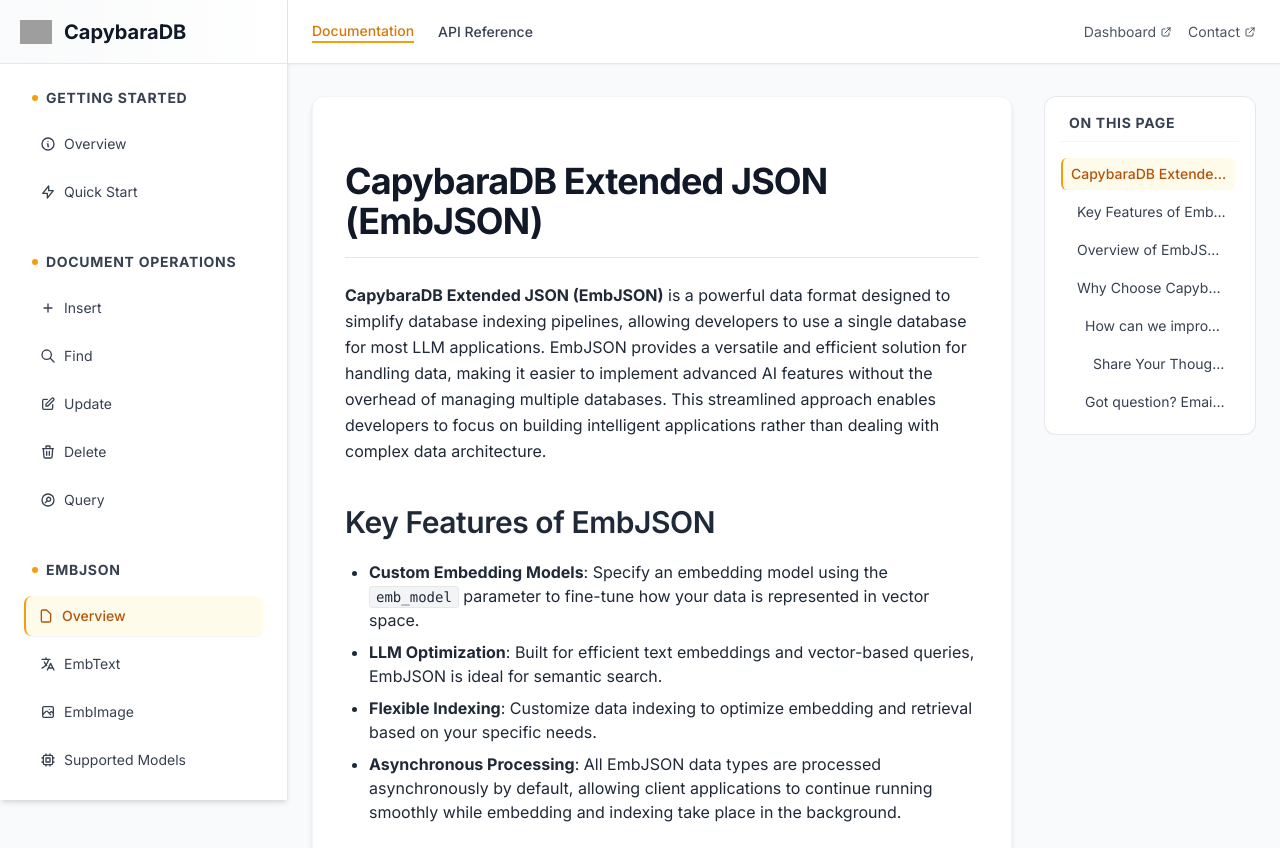
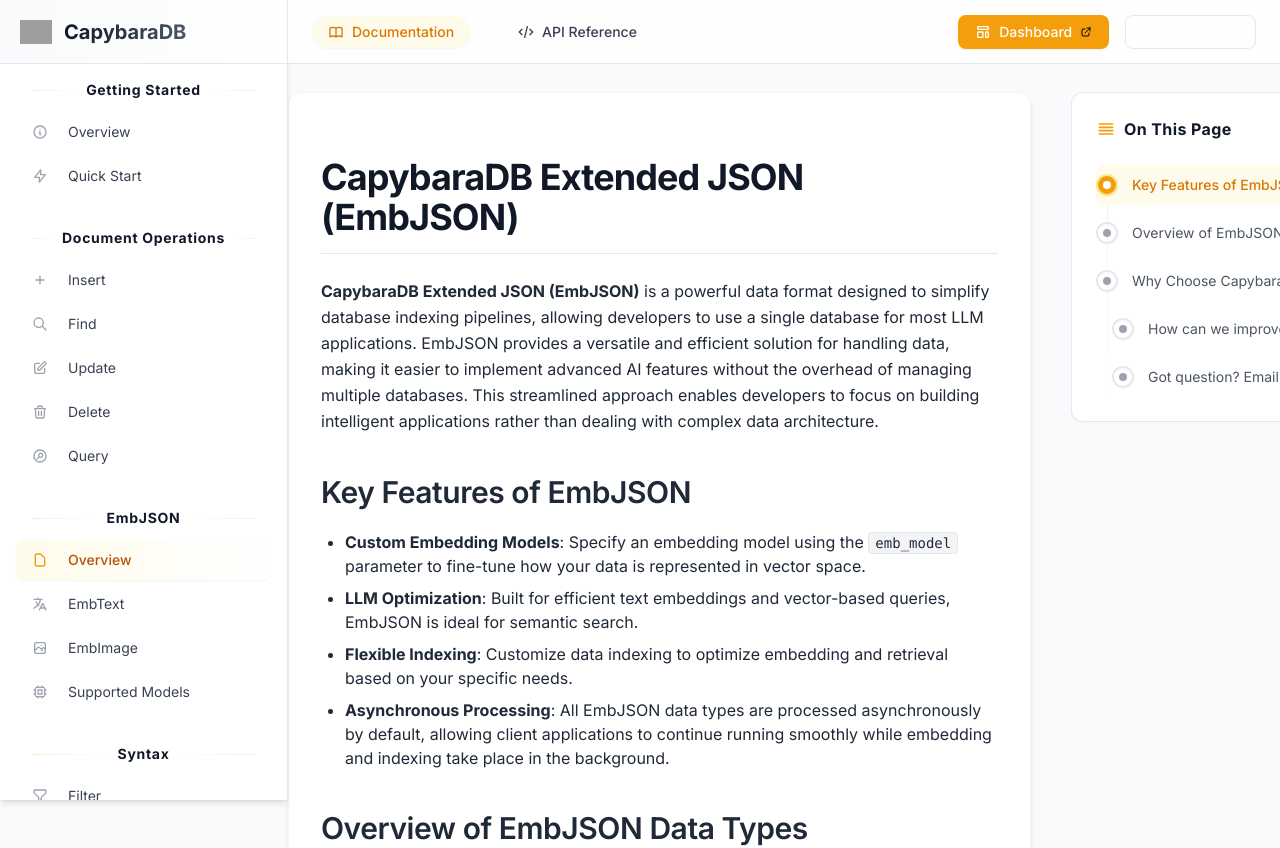
Before and after one commit to capydb/capydb-docs, a Next.js app: page /emb_json in a window 1280 px wide. Shown: the top 848 px of the page. Built offline with nearby package versions, Linux system fonts and the light colour scheme; no server answers; grey boxes are pictures that could not be loaded.

Commit message:
changed navbar, sidebar and right window

```diff
--- a/package.json
+++ b/package.json
@@ -12,7 +12,7 @@
   "dependencies": {
     "@heroicons/react": "^2.1.5",
     "@mdx-js/loader": "^3.0.1",
-    "@mdx-js/react": "^3.0.1",
+    "@mdx-js/react": "^3.1.0",
     "@next/mdx": "^14.2.5",
     "autoprefixer": "^10.4.20",
     "gray-matter": "^4.0.3",
@@ -22,7 +22,7 @@
     "react": "^18.3.1",
     "react-dom": "^18.3.1",
     "react-markdown": "^9.0.1",
-    "react-syntax-highlighter": "^15.5.0",
+    "react-syntax-highlighter": "^15.6.1",
     "react-toastify": "^11.0.2",
     "rehype-highlight": "^7.0.0",
     "rehype-slug": "^6.0.0",
@@ -32,7 +32,7 @@
     "@types/node": "^20",
     "@types/react": "^18",
     "@types/react-dom": "^18",
-    "@types/react-syntax-highlighter": "^15.5.11",
+    "@types/react-syntax-highlighter": "^15.5.13",
     "eslint": "^8",
     "eslint-config-next": "14.2.5",
     "postcss": "^8.4.47",
--- a/src/components/DocLayout.tsx
+++ b/src/components/DocLayout.tsx
@@ -4,6 +4,8 @@
 import Image from 'next/image';
 import { usePathname } from 'next/navigation';
 import TOC from './TOC';
+import { MDXProvider } from '@mdx-js/react';
+import MDXComponents from './MDXComponents';
 
 interface NavItem {
   title: string;
@@ -299,41 +301,59 @@
       {/* Sidebar */}
       <aside className="fixed inset-y-0 left-0 z-10 w-72 bg-white dark:bg-gray-900 border-r border-gray-200 dark:border-gray-800 overflow-y-auto shadow-md">
         <div className="flex items-center h-16 px-5 border-b border-gray-200 dark:border-gray-800 bg-gradient-to-r from-gray-50 to-white dark:from-gray-900 dark:to-gray-900">
-          <Link href="https://capybaradb.co" className="flex items-center">
+          <Link href="https://capybaradb.co" className="flex items-center group">
+            <div className="relative">
+              <div className="absolute -inset-2 bg-amber-100 dark:bg-amber-900/30 rounded-lg blur-lg opacity-0 group-hover:opacity-75 transition duration-200"></div>
               <Image
                 src="https://capybaradb.co/images/mainIcon.png"
                 alt="CapybaraDB logo"
                 width={32}
                 height={32}
-              className="mr-3"
+                className="relative"
               />
-            <span className="font-bold text-xl text-gray-900 dark:text-white">CapybaraDB</span>
+            </div>
+            <span className="ml-3 font-bold text-xl bg-clip-text text-transparent bg-gradient-to-r from-gray-900 to-gray-600 dark:from-white dark:to-gray-400">CapybaraDB</span>
           </Link>
         </div>
-        <nav className="p-6">
+        <nav className="p-4">
           {sidebarSections.map((section, idx) => (
-            <div key={idx} className="mb-10">
-              <h3 className="text-sm font-bold text-gray-600 dark:text-gray-300 uppercase tracking-wider mb-4 ml-2 flex items-center">
-                <div className="w-1.5 h-1.5 bg-amber-500 rounded-full mr-2"></div>
-                <span className="text-gray-700 dark:text-gray-200">{section.title}</span>
+            <div key={idx} className="mb-8">
+              <div className="flex items-center px-4 mb-3">
+                <div className="h-px flex-1 bg-gradient-to-r from-amber-500/20 to-transparent dark:from-amber-400/20"></div>
+                <h3 className="mx-3 text-sm font-bold text-gray-900 dark:text-gray-200 tracking-wider">
+                  {section.title}
                 </h3>
-              <ul className="space-y-2">
+                <div className="h-px flex-1 bg-gradient-to-l from-amber-500/20 to-transparent dark:from-amber-400/20"></div>
+              </div>
+              <ul className="space-y-1">
                 {section.items.map((item, itemIdx) => (
                   <li key={itemIdx}>
                     <Link
                       href={item.href}
-                      className={`flex items-center px-4 py-2.5 rounded-lg text-sm transition-all duration-200 ${
-                        pathname === item.href
-                          ? 'bg-amber-50 text-amber-700 dark:bg-amber-900/20 dark:text-amber-300 font-medium shadow-sm border-l-2 border-amber-500 pl-3'
-                          : 'text-gray-700 hover:bg-gray-50 hover:text-amber-600 hover:pl-5 dark:text-gray-300 dark:hover:bg-gray-800/50 dark:hover:text-amber-300'
-                      }`}
+                      className={`group flex items-center px-4 py-2.5 rounded-lg text-sm transition-all duration-200
+                        ${pathname === item.href
+                          ? 'bg-gradient-to-r from-amber-50 to-transparent dark:from-amber-900/20 text-amber-700 dark:text-amber-300 font-medium shadow-sm'
+                          : 'text-gray-700 hover:bg-gray-50 hover:text-amber-600 dark:text-gray-300 dark:hover:bg-gray-800/50 dark:hover:text-amber-300'
+                        }
+                      `}
                       target={item.external ? '_blank' : undefined}
                       rel={item.external ? 'noopener noreferrer' : undefined}
                     >
+                      <span className={`mr-3 transition-colors duration-200
+                        ${pathname === item.href
+                          ? 'text-amber-500 dark:text-amber-400'
+                          : 'text-gray-400 group-hover:text-amber-500 dark:text-gray-500 dark:group-hover:text-amber-400'
+                        }`}>
                         {item.icon}
-                      {item.title}
+                      </span>
+                      <span className="flex-1">{item.title}</span>
                       {item.external && (
-                        <svg className="ml-1 h-3 w-3 text-gray-400" fill="none" viewBox="0 0 24 24" stroke="currentColor">
+                        <svg
+                          className="ml-2 h-3.5 w-3.5 text-gray-400 transition-transform duration-200 group-hover:translate-x-0.5 group-hover:-translate-y-0.5"
+                          fill="none"
+                          viewBox="0 0 24 24"
+                          stroke="currentColor"
+                        >
                           <path strokeLinecap="round" strokeLinejoin="round" strokeWidth={2} d="M10 6H6a2 2 0 00-2 2v10a2 2 0 002 2h10a2 2 0 002-2v-4M14 4h6m0 0v6m0-6L10 14" />
                         </svg>
                       )}
@@ -349,30 +369,36 @@
       {/* Main content area */}
       <div className="flex-1 ml-72">
         {/* Header bar with external links */}
-        <div className="sticky top-0 z-20 bg-white dark:bg-gray-900 border-b border-gray-200 dark:border-gray-800 h-16 flex items-center px-6 shadow-sm">
+        <div className="sticky top-0 z-20 backdrop-blur-lg bg-white/80 dark:bg-gray-900/80 border-b border-gray-200 dark:border-gray-800 h-16 flex items-center px-6">
           <div className="flex items-center justify-between w-full">
-            <div className="flex items-center h-full space-x-6">
+            <div className="flex items-center h-full space-x-8">
               <Link
                 href="/"
-                className={`text-sm font-medium transition-colors duration-200 ${
+                className={`text-sm font-medium px-4 py-1.5 rounded-full transition-all duration-200 relative ${
                   !isApiReference
-                    ? 'text-amber-600 dark:text-amber-400 border-b-2 border-amber-500 dark:border-amber-400 h-full flex items-center'
-                    : 'text-gray-700 hover:text-amber-600 dark:text-gray-300 dark:hover:text-amber-400 h-full flex items-center'
+                    ? 'text-amber-600 dark:text-amber-400 bg-amber-50 dark:bg-amber-900/20 shadow-sm'
+                    : 'text-gray-700 hover:text-amber-600 hover:bg-amber-50/50 dark:text-gray-300 dark:hover:text-amber-400 dark:hover:bg-amber-900/10'
                 }`}
               >
                 <span className="flex items-center">
+                  <svg className="w-4 h-4 mr-2" fill="none" stroke="currentColor" viewBox="0 0 24 24">
+                    <path strokeLinecap="round" strokeLinejoin="round" strokeWidth="2" d="M12 6.253v13m0-13C10.832 5.477 9.246 5 7.5 5S4.168 5.477 3 6.253v13C4.168 18.477 5.754 18 7.5 18s3.332.477 4.5 1.253m0-13C13.168 5.477 14.754 5 16.5 5c1.747 0 3.332.477 4.5 1.253v13C19.832 18.477 18.247 18 16.5 18c-1.746 0-3.332.477-4.5 1.253" />
+                  </svg>
                   Documentation
                 </span>
               </Link>
               <Link
                 href="/api-reference"
-                className={`text-sm font-medium transition-colors duration-200 ${
+                className={`text-sm font-medium px-4 py-1.5 rounded-full transition-all duration-200 relative ${
                   isApiReference
-                    ? 'text-amber-600 dark:text-amber-400 border-b-2 border-amber-500 dark:border-amber-400 h-full flex items-center'
-                    : 'text-gray-700 hover:text-amber-600 dark:text-gray-300 dark:hover:text-amber-400 h-full flex items-center'
+                    ? 'text-amber-600 dark:text-amber-400 bg-amber-50 dark:bg-amber-900/20 shadow-sm'
+                    : 'text-gray-700 hover:text-amber-600 hover:bg-amber-50/50 dark:text-gray-300 dark:hover:text-amber-400 dark:hover:bg-amber-900/10'
                 }`}
               >
                 <span className="flex items-center">
+                  <svg className="w-4 h-4 mr-2" fill="none" stroke="currentColor" viewBox="0 0 24 24">
+                    <path strokeLinecap="round" strokeLinejoin="round" strokeWidth="2" d="M10 20l4-16m4 4l4 4-4 4M6 16l-4-4 4-4" />
+                  </svg>
                   API Reference
                 </span>
               </Link>
@@ -382,13 +408,33 @@
                 <Link
                   key={idx}
                   href={link.href}
-                  className="flex items-center h-full text-sm text-gray-600 hover:text-amber-600 dark:text-gray-300 dark:hover:text-amber-400 transition-colors duration-200"
+                  className={`group flex items-center px-4 py-1.5 rounded-lg border transition-all duration-200
+                    ${link.title === 'Dashboard'
+                      ? 'text-black bg-amber-500 hover:bg-amber-600 text-white border-transparent shadow-sm hover:shadow-md'
+                      : 'text-white border-gray-200 dark:border-gray-700 hover:border-amber-200 dark:hover:border-amber-700 hover:bg-amber-50 dark:hover:bg-amber-900/10'
+                    }`}
                   target="_blank"
                   rel="noopener noreferrer"
                 >
-                  <span className="flex items-center">
+                  <span className="flex items-center text-sm font-medium">
+                    {link.title === 'Dashboard' && (
+                      <svg className="w-4 h-4 mr-2" fill="none" stroke="currentColor" viewBox="0 0 24 24">
+                        <path strokeLinecap="round" strokeLinejoin="round" strokeWidth="2" d="M4 5a1 1 0 011-1h14a1 1 0 011 1v2a1 1 0 01-1 1H5a1 1 0 01-1-1V5zM4 13a1 1 0 011-1h6a1 1 0 011 1v6a1 1 0 01-1 1H5a1 1 0 01-1-1v-6zM16 13a1 1 0 011-1h2a1 1 0 011 1v6a1 1 0 01-1 1h-2a1 1 0 01-1-1v-6z" />
+                      </svg>
+                    )}
+                    {link.title === 'Contact' && (
+                      <svg className="w-4 h-4 mr-2 text-white" fill="none" stroke="currentColor" viewBox="0 0 24 24">
+                        <path strokeLinecap="round" strokeLinejoin="round" strokeWidth="2" d="M3 8l7.89 5.26a2 2 0 002.22 0L21 8M5 19h14a2 2 0 002-2V7a2 2 0 00-2-2H5a2 2 0 00-2 2v10a2 2 0 002 2z" />
+                      </svg>
+                    )}
                     {link.title}
-                    <svg className="ml-1 h-3 w-3" fill="none" viewBox="0 0 24 24" stroke="currentColor">
+                    <svg
+                      className={`ml-2 h-3 w-3 transition-transform duration-200 group-hover:translate-x-0.5 group-hover:-translate-y-0.5
+                        ${link.title === 'Dashboard' ? 'text-black' : 'text-white'}`}
+                      fill="none"
+                      viewBox="0 0 24 24"
+                      stroke="currentColor"
+                    >
                       <path strokeLinecap="round" strokeLinejoin="round" strokeWidth={2} d="M10 6H6a2 2 0 00-2 2v10a2 2 0 002 2h10a2 2 0 002-2v-4M14 4h6m0 0v6m0-6L10 14" />
                     </svg>
                   </span>
@@ -399,17 +445,19 @@
         </div>
 
         {/* Two-column layout with fixed widths */}
-        <div className="max-w-[1200px] mx-auto px-6 py-8">
-          <div className="grid grid-cols-1 lg:grid-cols-4 gap-8">
+        <div className="max-w-[1350px] mx-auto py-7">
+          <div className="grid grid-cols-1 lg:grid-cols-4 gap-1">
             {/* Main content - takes 3/4 of the space on large screens */}
             <div className="lg:col-span-3">
               <div className="nextra-content bg-white dark:bg-gray-900 p-8 rounded-xl shadow-md border border-gray-100 dark:border-gray-800">
+                <MDXProvider components={MDXComponents}>
                   {children}
+                </MDXProvider>
               </div>
             </div>
 
             {/* TOC - takes 1/4 of the space on large screens */}
-            <div className="lg:col-span-1">
+            <div className="ml-9 lg:col-span-1">
               <TOC />
             </div>
           </div>
--- a/src/components/TOC.tsx
+++ b/src/components/TOC.tsx
@@ -15,30 +15,34 @@
   setActiveId: (id: string) => void
 ) {
   const scrollY = window.scrollY;
-  const headerOffset = 100; // Adjust based on your header height
+  const viewportHeight = window.innerHeight;
+  const headerOffset = 100;
 
-  // Find the current active heading based on scroll position
-  let activeHeading = null;
-
-  for (let i = headings.length - 1; i >= 0; i--) {
-    const heading = headings[i];
-    const element = document.getElementById(heading.id);
-
-    if (element) {
-      const { top } = element.getBoundingClientRect();
-      const absoluteTop = top + scrollY;
-
-      if (absoluteTop - headerOffset <= scrollY) {
-        activeHeading = heading;
-        break;
-      }
-    }
+  // If we're at the top of the page, highlight the first heading
+  if (scrollY < headerOffset && headings.length > 0) {
+    setActiveId(headings[0].id);
+    return;
   }
 
-  if (activeHeading) {
-    setActiveId(activeHeading.id);
+  // If we're at the bottom of the page, highlight the last heading
+  if ((window.innerHeight + window.scrollY) >= document.documentElement.scrollHeight - 50) {
+    setActiveId(headings[headings.length - 1].id);
+    return;
+  }
+
+  // Find all headings that are currently in view or above the viewport
+  const visibleHeadings = headings.filter(heading => {
+    const element = document.getElementById(heading.id);
+    if (!element) return false;
+
+    const rect = element.getBoundingClientRect();
+    return rect.top <= viewportHeight / 2;
+  });
+
+  // Set the last visible heading as active
+  if (visibleHeadings.length > 0) {
+    setActiveId(visibleHeadings[visibleHeadings.length - 1].id);
   } else if (headings.length > 0) {
-    // Default to first heading if none are active
     setActiveId(headings[0].id);
   }
 }
@@ -59,31 +63,24 @@
   const { language } = useLanguage();
 
   useEffect(() => {
-    // Add IDs to headings that don't have them
     const contentContainer = document.querySelector('.nextra-content');
     if (!contentContainer) return;
 
+    // Only select h2 and h3 headings for better hierarchy
     const headingElements = Array.from(
-      contentContainer.querySelectorAll('h1, h2, h3, h4')
+      contentContainer.querySelectorAll('h2, h3')
     );
 
     // Process headings and add IDs if needed
-    headingElements.forEach((heading) => {
-      const existingId = heading.id;
-      const headingText = heading.textContent?.trim() || '';
-
-      if (!existingId && headingText) {
-        const newId = generateId(headingText);
-        heading.id = newId;
-      }
-    });
-
-    // Now extract all headings with IDs
     const extractedHeadings = headingElements
       .map((heading) => {
-        const id = heading.id;
+        const id = heading.id || generateId(heading.textContent?.trim() || '');
         const text = heading.textContent?.trim() || '';
         const level = parseInt(heading.tagName.substring(1), 10);
+
+        if (!heading.id) {
+          heading.id = id;
+        }
 
         if (id && text) {
           return { id, text, level };
@@ -118,10 +115,10 @@
         if (id) {
           const element = document.getElementById(id);
           if (element) {
-            const headerOffset = 80;
+            // Adjust the header offset to match your layout
+            const headerOffset = 100;
             const elementPosition = element.getBoundingClientRect().top;
-            const offsetPosition =
-              elementPosition + window.pageYOffset - headerOffset;
+            const offsetPosition = window.pageYOffset + elementPosition - headerOffset;
 
             window.scrollTo({
               top: offsetPosition,
@@ -162,44 +159,104 @@
       aria-label="Table of Contents"
       className="lg:sticky lg:top-20 w-full overflow-hidden"
     >
-      <div className="bg-white dark:bg-gray-900 p-4 rounded-xl shadow-sm border border-gray-200 dark:border-gray-700">
-        <h4 className="text-sm font-bold text-gray-700 dark:text-gray-200 uppercase tracking-wider mb-4 px-2 border-b border-gray-100 dark:border-gray-800 pb-2">
+      <div className="bg-white dark:bg-gray-900 p-6 rounded-xl shadow-sm border border-gray-200 dark:border-gray-700 min-w-[280px]">
+        <div className="flex items-center space-x-2 mb-6">
+          <svg className="w-5 h-5 text-amber-500" fill="none" stroke="currentColor" viewBox="0 0 24 24">
+            <path strokeLinecap="round" strokeLinejoin="round" strokeWidth="2" d="M4 6h16M4 10h16M4 14h16M4 18h16" />
+          </svg>
+          <h4 className="text-base font-bold text-gray-900 dark:text-gray-100 tracking-wide">
             On This Page
           </h4>
+        </div>
+
         {headings.length > 0 ? (
-          <ul className="space-y-1.5 max-h-[calc(100vh-12rem)] overflow-y-auto pr-1">
+          <div className="relative">
+            <div className="absolute left-[11px] top-0 bottom-0 w-px bg-gradient-to-b from-amber-500/20 via-amber-500/10 to-transparent"></div>
+            <ul className="space-y-2 max-h-[calc(100vh-10rem)] overflow-y-auto pr-3 custom-scrollbar">
               {headings.map((heading) => (
                 <li
                   key={heading.id}
                   style={{
-                  paddingLeft: `${Math.min((heading.level - 1) * 8, 24)}px`,
-                  transition: "all 0.2s ease"
+                    marginLeft: heading.level === 3 ? '16px' : '0',
                   }}
                 >
                   <a
                     href={`#${heading.id}`}
                     className={`
                       toc-link
-                    block py-1.5 px-2 text-sm
-                    rounded-md transition-all duration-200
+                      group
+                      flex items-center
+                      py-2.5 pl-7 pr-3
+                      text-sm
+                      rounded-lg
+                      transition-all duration-200
+                      relative
                       ${
                         heading.id === activeId
-                        ? "text-amber-700 dark:text-amber-300 bg-amber-50 dark:bg-amber-900/40 font-medium border-l-2 border-amber-500 dark:border-amber-400"
-                        : "text-gray-700 dark:text-gray-300 hover:bg-gray-50 hover:text-gray-900 dark:hover:bg-gray-800 dark:hover:text-gray-100"
+                          ? "text-amber-600 dark:text-amber-400 bg-amber-50 dark:bg-amber-900/30 font-medium"
+                          : "text-gray-600 dark:text-gray-400 hover:text-amber-600 dark:hover:text-amber-400 hover:bg-gray-50 dark:hover:bg-gray-800/50"
                       }
                     `}
                   >
-                  <span className="block truncate">{heading.text}</span>
+                    <span
+                      className={`
+                        absolute left-0 w-[22px] h-[22px]
+                        flex items-center justify-center
+                        rounded-full
+                        transition-all duration-200
+                        ${
+                          heading.id === activeId
+                            ? "bg-amber-500 border-2 border-amber-200 dark:border-amber-900"
+                            : "border-2 border-gray-200 dark:border-gray-700 group-hover:border-amber-200 dark:group-hover:border-amber-900"
+                        }
+                      `}
+                    >
+                      <div
+                        className={`
+                          w-2 h-2
+                          rounded-full
+                          ${
+                            heading.id === activeId
+                              ? "bg-white"
+                              : "bg-gray-400 dark:bg-gray-600 group-hover:bg-amber-500"
+                          }
+                        `}
+                      />
+                    </span>
+                    <span className="ml-2 block truncate">{heading.text}</span>
                   </a>
                 </li>
               ))}
             </ul>
+          </div>
         ) : (
-          <p className="text-sm text-gray-700 dark:text-gray-300 px-2">
+          <p className="text-sm text-gray-600 dark:text-gray-400">
             No headings found on this page.
           </p>
         )}
       </div>
+
+      <style jsx global>{`
+        .custom-scrollbar::-webkit-scrollbar {
+          width: 4px;
+        }
+        .custom-scrollbar::-webkit-scrollbar-track {
+          background: transparent;
+        }
+        .custom-scrollbar::-webkit-scrollbar-thumb {
+          background: #D1D5DB;
+          border-radius: 4px;
+        }
+        .custom-scrollbar::-webkit-scrollbar-thumb:hover {
+          background: #9CA3AF;
+        }
+        .dark .custom-scrollbar::-webkit-scrollbar-thumb {
+          background: #4B5563;
+        }
+        .dark .custom-scrollbar::-webkit-scrollbar-thumb:hover {
+          background: #6B7280;
+        }
+      `}</style>
     </nav>
   );
 };
--- a/src/styles/globals.css
+++ b/src/styles/globals.css
@@ -1,6 +1,10 @@
 @tailwind base;
 @tailwind components;
 @tailwind utilities;
+
+html, body {
+  overscroll-behavior: none;
+}
 
 :root {
   --foreground-rgb: 0, 0, 0;
```
Also changed, not shown: src/components/CodeBlock.tsx (added, +97 -0 lines), src/components/MDXComponents.tsx (+7 -10 lines), 1 other file (tests, documents, lock files or other folders). Lines whose indentation alone changed are shown as unchanged.
